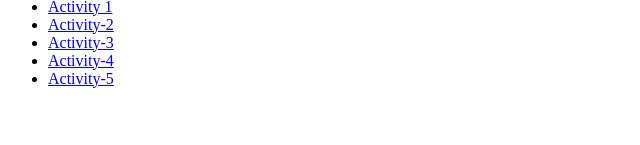
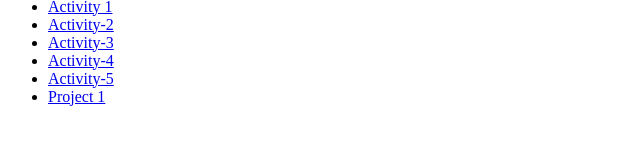
Before and after one commit to itdev160/ken-hanner, a plain HTML site: page index.html in a window 1280 px wide. Shown: the part 141-286 px from the top of the page, 0-640 px from the left. Drawn offline with Linux system fonts and the light colour scheme.

Commit message:
update index

```diff
--- a/index.html
+++ b/index.html
@@ -18,6 +18,7 @@
         <li><a href="activity-3/index.html">Activity-3</a></li>
         <li><a href="activity-4/index.html">Activity-4</a></li>
         <li><a href="activity-5/index.html">Activity-5</a></li>
+        <li><a href="../ken-hanner-p1/index.html">Project 1</a>
     </ul>
 </body>
 </html>
```
